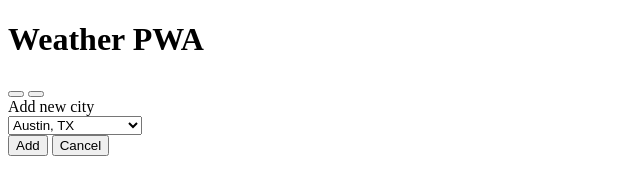
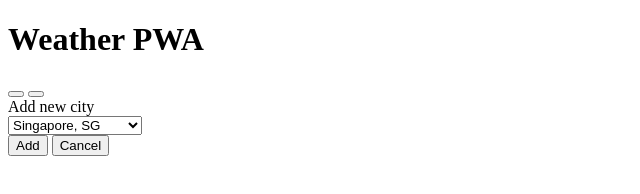
Before and after one commit to udacity/ud811, a plain HTML site: page 1-12-skeleton/index.html in a window 1280 px wide. Shown: the full height of the page, 0-640 px from the left. Drawn offline with Linux system fonts and the light colour scheme.

Commit message:
Singapore Weather
1st Project - Singapore Weather

```diff
--- a/1-12-skeleton/index.html
+++ b/1-12-skeleton/index.html
@@ -121,7 +121,7 @@
       <div class="dialog-title">Add new city</div>
       <div class="dialog-body">
         <select id="selectCityToAdd">
-          <option value="austin">Austin, TX</option>
+          <option value="singapore">Singapore, SG</option>
           <option value="boston">Boston, MA</option>
           <option value="chicago">Chicago, IL</option>
           <option value="portland">Portland, OR</option>
```
